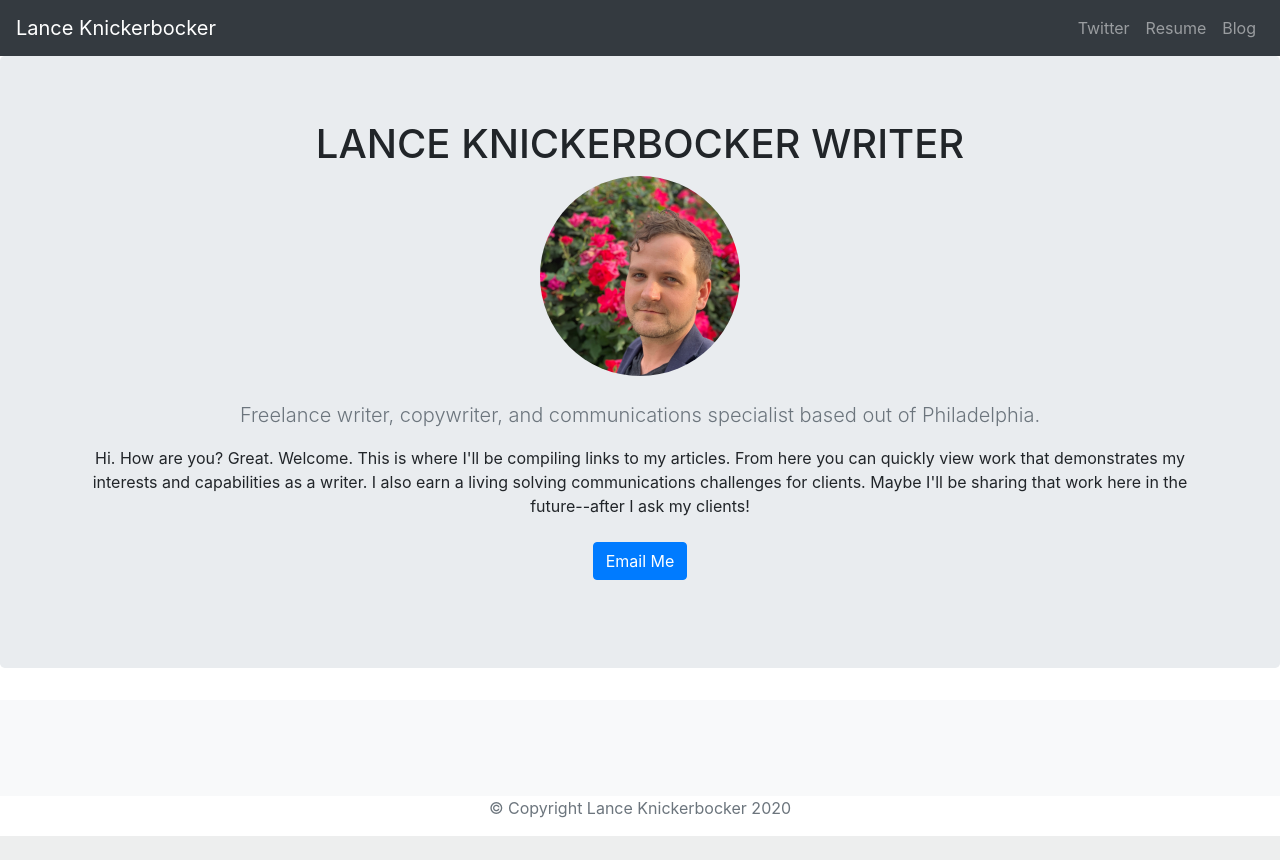
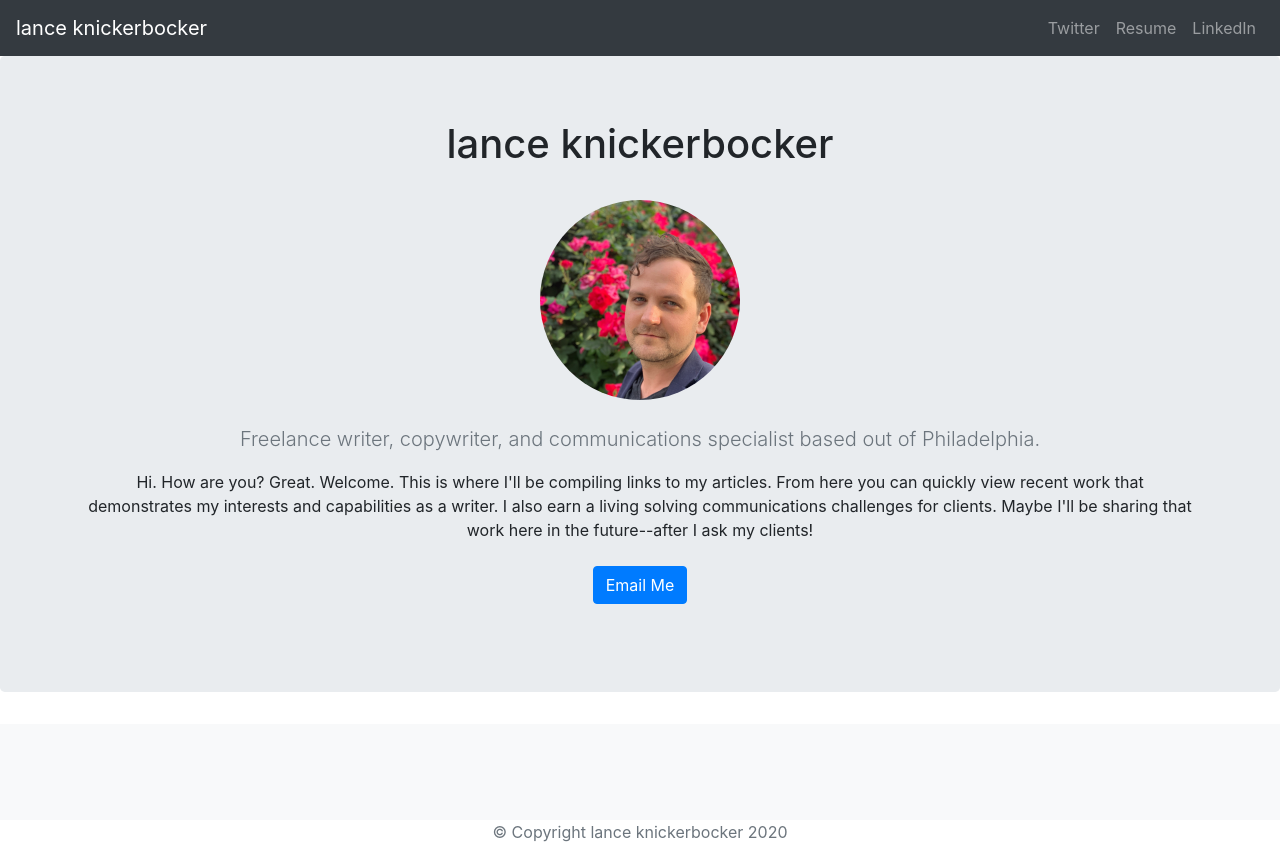
Before and after one commit to lknickerbocker/portfolio-project, a Django app: page / in a window 1280 px wide. Before the commit the page ends 836 px from the top, so only its background shows below. Run offline with Django 3.2, Linux system fonts and the light colour scheme; data that the repository does not hold is empty; some libraries are stand-ins or nearby versions.

Commit message:
more small changes

```diff
--- a/jobs/templates/jobs/home.html
+++ b/jobs/templates/jobs/home.html
@@ -7,7 +7,7 @@
     <meta name="description" content="">
     <meta name="author" content="Mark Otto, Jacob Thornton, and Bootstrap contributors">
     <meta name="generator" content="Jekyll v3.8.6">
-    <title>Lance Knickerbocker</title>
+    <title>lance knickerbocker</title>
 
     <link rel="canonical" href="https://getbootstrap.com/docs/4.4/examples/album/">
 
@@ -39,7 +39,7 @@
   <body>
     <header>
   <nav class="navbar navbar-expand-lg navbar-dark bg-dark">
-  <a class="navbar-brand" href="{% url 'home' %}">Lance Knickerbocker</a>
+  <a class="navbar-brand" href="{% url 'home' %}">lance knickerbocker</a>
   <button class="navbar-toggler" type="button" data-toggle="collapse" data-target="#navbarNavAltMarkup" aria-controls="navbarNavAltMarkup" aria-expanded="false" aria-label="Toggle navigation">
     <span class="navbar-toggler-icon"></span>
   </button>
@@ -47,7 +47,7 @@
     <div class="navbar-nav ml-auto">
       <a class="nav-item nav-link" href="http://www.twitter.com/lanceactually">Twitter</a>
       <a class="nav-item nav-link" href="{% static 'lance-resume.pdf' %}">Resume</a>
-      <a class="nav-item nav-link" href="{% url 'allblogs' %}">Blog</a>
+      <a class="nav-item nav-link" href="https://www.linkedin.com/in/lance-knickerbocker-526683163/">LinkedIn</a>
     </div>
   </div>
 </nav>
@@ -57,11 +57,12 @@
 
   <section class="jumbotron text-center">
     <div class="container">
-      <h1>LANCE KNICKERBOCKER   WRITER</h1>
-        <img height=200 class="rounded-circle" src="{% static 'lance-photo.png' %}">
+        <h1 class="">lance knickerbocker</h1>
+        <br>
+         <img height=200 class="rounded-circle" src="{% static 'lance-photo.png' %}">
         <br><br>
       <p class="lead text-muted">Freelance writer, copywriter, and communications specialist based out of Philadelphia.</p>
-        <p>Hi. How are you? Great. Welcome. This is where I'll be compiling links to my articles. From here you can quickly view work that demonstrates my interests and capabilities as a writer. I also earn a living solving communications challenges for clients. Maybe I'll be sharing that work here in the future--after I ask my clients!</p>
+        <p>Hi. How are you? Great. Welcome. This is where I'll be compiling links to my articles. From here you can quickly view recent work that demonstrates my interests and capabilities as a writer. I also earn a living solving communications challenges for clients. Maybe I'll be sharing that work here in the future--after I ask my clients!</p>
 
       <p>
         <a href="mailto:lhknickerbocker@gmail.com" class="btn btn-primary my-2">Email Me</a>
@@ -91,7 +92,7 @@
 
 <footer class="text-muted">
   <div class="container" text-center>
-   <p class="text-center">© Copyright Lance Knickerbocker {% now "Y" %}</p>
+   <p class="text-center">© Copyright lance knickerbocker {% now "Y" %}</p>
   </div>
 </footer>
 <script src="https://code.jquery.com/jquery-3.4.1.slim.min.js" integrity="sha384-J6qa4849blE2+poT4WnyKhv5vZF5SrPo0iEjwBvKU7imGFAV0wwj1yYfoRSJoZ+n" crossorigin="anonymous"></script>
```
Also changed, not shown: 1 other file.
